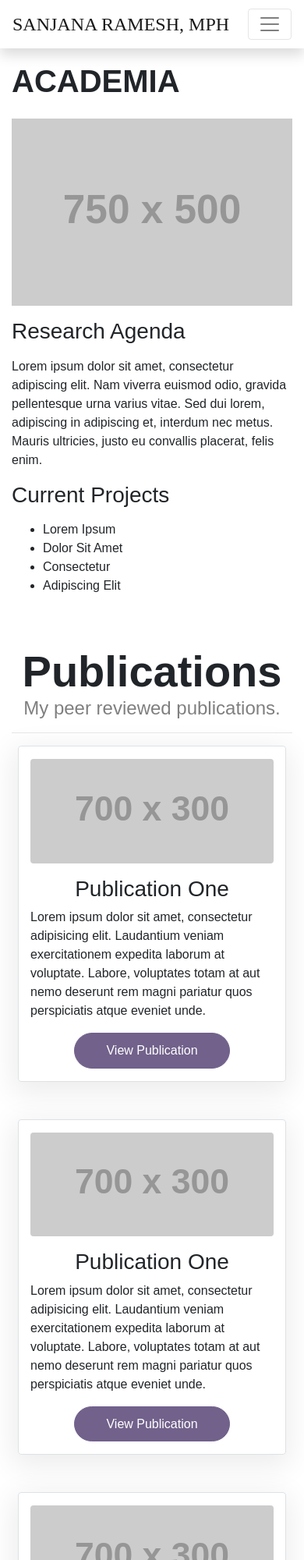
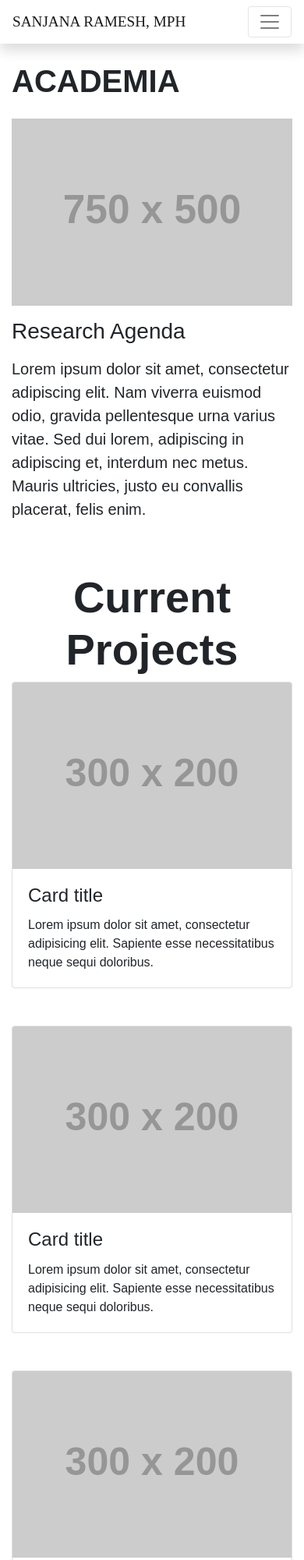
Before and after one commit to filipbrej/sanjana-portfolio, a plain HTML site: page dist/academia.html in a window 390 px wide. Shown: the top 2000 px of the page at 78% size. Drawn offline with nearby package versions, Linux system fonts and the light colour scheme; placeholder pictures from the web are drawn by us.

Commit message:
home page responsiveness

```diff
--- a/dist/academia.html
+++ b/dist/academia.html
@@ -88,20 +88,71 @@
 
                 <div class="col-md-4">
                     <h3 class="my-3">Research Agenda</h3>
-                    <p>
+                    <p class="lead">
                         Lorem ipsum dolor sit amet, consectetur adipiscing elit.
                         Nam viverra euismod odio, gravida pellentesque urna
                         varius vitae. Sed dui lorem, adipiscing in adipiscing
                         et, interdum nec metus. Mauris ultricies, justo eu
                         convallis placerat, felis enim.
                     </p>
-                    <h3 class="my-3">Current Projects</h3>
-                    <ul>
-                        <li>Lorem Ipsum</li>
-                        <li>Dolor Sit Amet</li>
-                        <li>Consectetur</li>
-                        <li>Adipiscing Elit</li>
-                    </ul>
+                </div>
+            </div>
+
+            <!-- Current project cards -->
+            <h1 class="text-center font-weight-bold display-4 mt-5">
+                Current Projects
+            </h1>
+            <div class="row">
+                <div class="col-md-4 mb-5">
+                    <div class="card">
+                        <img
+                            class="card-img-top"
+                            src="https://placehold.it/300x200"
+                            alt=""
+                        />
+                        <div class="card-body">
+                            <h4 class="card-title">Card title</h4>
+                            <p class="card-text">
+                                Lorem ipsum dolor sit amet, consectetur
+                                adipisicing elit. Sapiente esse necessitatibus
+                                neque sequi doloribus.
+                            </p>
+                        </div>
+                    </div>
+                </div>
+                <div class="col-md-4 mb-5">
+                    <div class="card">
+                        <img
+                            class="card-img-top"
+                            src="https://placehold.it/300x200"
+                            alt=""
+                        />
+                        <div class="card-body">
+                            <h4 class="card-title">Card title</h4>
+                            <p class="card-text">
+                                Lorem ipsum dolor sit amet, consectetur
+                                adipisicing elit. Sapiente esse necessitatibus
+                                neque sequi doloribus.
+                            </p>
+                        </div>
+                    </div>
+                </div>
+                <div class="col-md-4 mb-5">
+                    <div class="card">
+                        <img
+                            class="card-img-top"
+                            src="https://placehold.it/300x200"
+                            alt=""
+                        />
+                        <div class="card-body">
+                            <h4 class="card-title">Card title</h4>
+                            <p class="card-text">
+                                Lorem ipsum dolor sit amet, consectetur
+                                adipisicing elit. Sapiente esse necessitatibus
+                                neque sequi doloribus.
+                            </p>
+                        </div>
+                    </div>
                 </div>
             </div>
             <!-- Publications -->
--- a/scss/main.scss
+++ b/scss/main.scss
@@ -407,6 +407,64 @@ nav {
     }
 }
 
+@media (max-width: 425px) {
+    // NAV BAR
+    .logo {
+        font-size: 1.2rem;
+    }
+
+    // HOME
+    #home-hero {
+        h1 {
+            font-size: 1.5rem;
+        }
+
+        h2 {
+            font-size: 1rem;
+        }
+
+        p {
+            font-size: 1rem;
+        }
+
+        a {
+            font-size: 1rem;
+        }
+    }
+
+    #about-me {
+        h1 {
+            font-size: 2rem;
+        }
+
+        p {
+            font-size: 1rem;
+        }
+    }
+}
+
+@media (max-width: 350px) {
+    // NAV BAR
+    .logo {
+        font-size: 1rem;
+    }
+    // HOME
+    #home-hero {
+        h1 {
+            font-size: 1.2rem;
+        }
+
+        p {
+            font-size: 0.8rem;
+        }
+
+        a {
+            font-size: 0.9rem;
+            width: 150px;
+        }
+    }
+}
+
 // ACADEMIA PAGE
 .academia-container {
     margin-top: 80px;
```
Also changed, not shown: dist/index.html (+6 -3 lines), dist/css/main.css, 1 other file.
